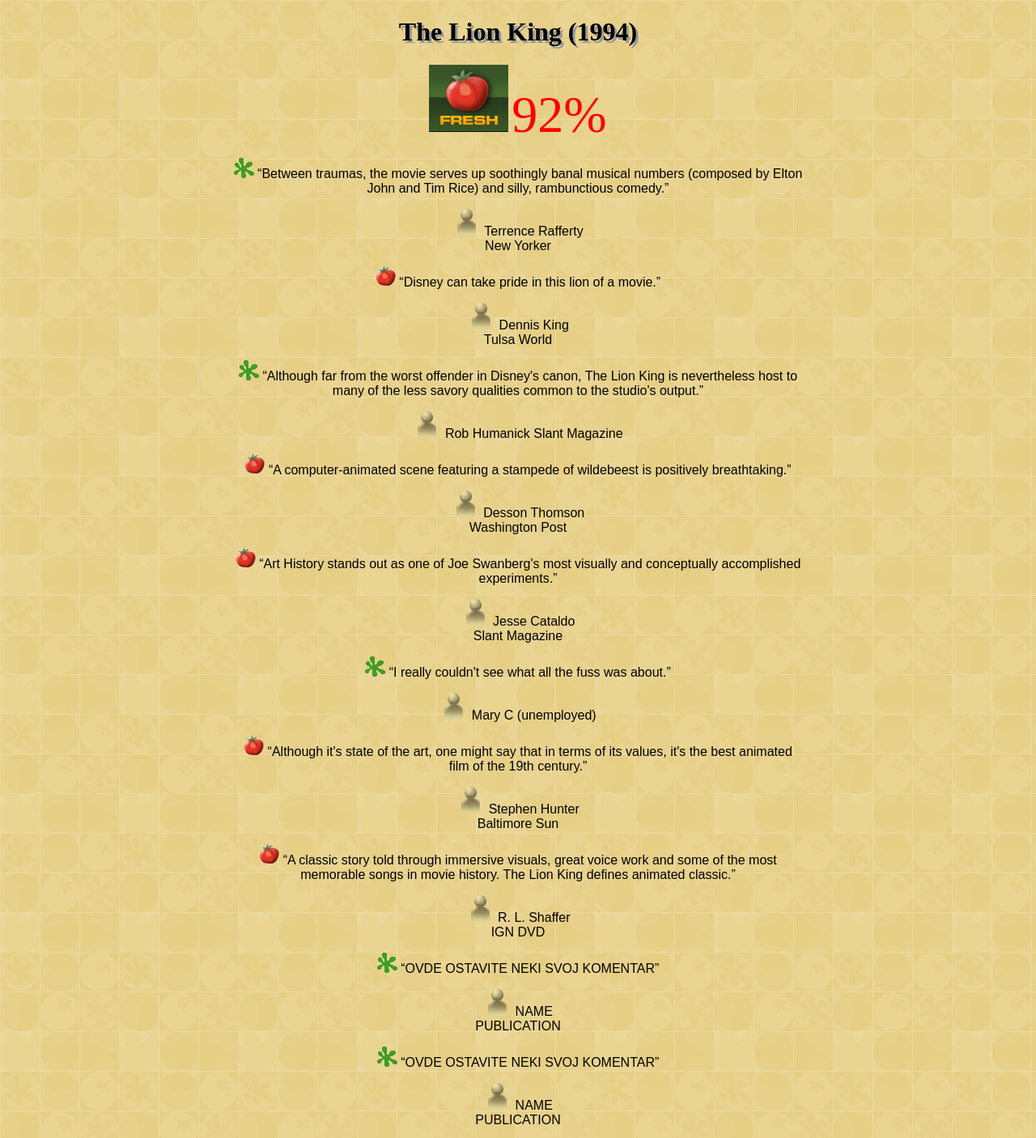
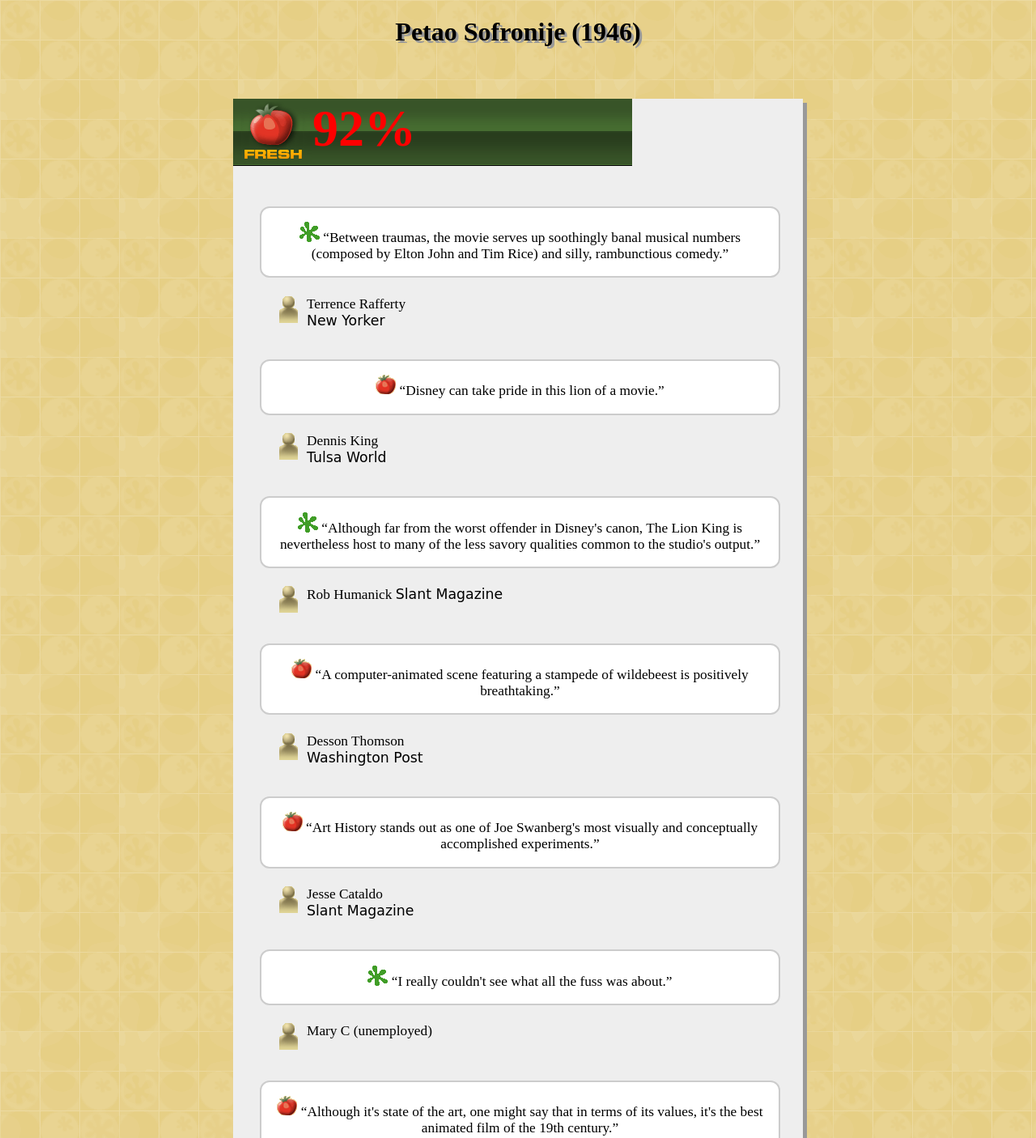
Before and after one commit to VeViC/PIA-homeworks, a PHP site: page /movie_index.html in a window 1280 px wide. Shown: the top 1406 px of the page at 81% size. Run offline with PHP 8.4, Linux system fonts and the light colour scheme.

Commit message:
Third commit
Added comment section

```diff
--- a/hw-1/movie.css
+++ b/hw-1/movie.css
@@ -15,11 +15,61 @@ h1 {
     width: 55vw;
     margin: auto;
     text-align: center;
+    background-color: #eeeeee;
+    box-shadow: 5px 5px #999999;
+}
+
+.percentage-div {
+    font-weight: bold;
+    display: flex;
+    position: relative;
+    margin-top: 4em;
+    margin-bottom: 1rem;
+    width: 70%;
+    background: url("images/rbg.png");
+
+}
+
+.comments-div {
+    padding: 1em;
+    display: flex;
+    flex-direction: column;
+    background-color: #eeeeee;
+
+}
+
+.quotebubble {
+    width: 90%;
+    border-color: #CCCCCC;
+    background-color: #ffffff;
+    border-width: 2px;
+    border-radius: 12px;
+    padding: 1em;
+    border-style: solid;
+    align-self: center;
+    margin-left: 5px;
+}
+
+.critique {
+    text-align: left;
+    margin-top: 5px;
+    padding-left: 35px;
+    margin-bottom: 20px;
+}
+
+.critique > img {
+    float: left;
+    margin-right: 5px;
+}
+
+.publication {
+    font-family: cursive;
 }
 
 p {
-    font-size: 1em;
-    font-family: Arial, Helvetica, sans-serif;
+    font-size: 13pt;
+    font-family: "Times New Roman", Times, serif;
+
 }
 
 .percentage {
--- a/hw-1/movie_index.html
+++ b/hw-1/movie_index.html
@@ -16,19 +16,22 @@
 
 <body>
 
-  <h1>The Lion King (1994)</h1>
+  <h1>Petao Sofronije (1946)</h1>
 
   <div class="div-main">
-
+    <div class="percentage-div">
   <img src="images/freshbig.png" alt="Rotten" />
   <span class="percentage" style="color: red">92%</span>
+    </div>
 
+<div class="comments-div">
   <p class="quotebubble">
     <img src="images/rotten.gif" alt="Rotten" />
     <q>Between traumas, the movie serves up soothingly banal musical numbers
       (composed by Elton John and Tim Rice) and silly, rambunctious comedy.</q>
   </p>
-  <p>
+
+  <p class="critique">
     <img src="images/critic.gif" alt="Critic" />
     Terrence Rafferty <br />
     <span class="publication">New Yorker</span>
@@ -38,7 +41,8 @@
     <img src="images/fresh.gif" alt="Fresh" />
     <q>Disney can take pride in this lion of a movie.</q>
   </p>
-  <p>
+
+  <p class="critique">
     <img src="images/critic.gif" alt="Critic" />
     Dennis King <br />
     <span class="publication">Tulsa World</span>
@@ -50,7 +54,8 @@
       is nevertheless host to many of the less savory qualities common to the
       studio's output.</q>
   </p>
-  <p>
+
+  <p class="critique">
     <img src="images/critic.gif" alt="Critic" />
     Rob Humanick
     <span class="publication">Slant Magazine</span>
@@ -61,7 +66,8 @@
     <q>A computer-animated scene featuring a stampede of wildebeest is
       positively breathtaking.</q>
   </p>
-  <p>
+
+  <p class="critique">
     <img src="images/critic.gif" alt="Critic" />
     Desson Thomson <br />
     <span class="publication">Washington Post</span>
@@ -72,7 +78,8 @@
     <q>Art History stands out as one of Joe Swanberg's most visually and
       conceptually accomplished experiments.</q>
   </p>
-  <p>
+
+  <p class="critique">
     <img src="images/critic.gif" alt="Critic" />
     Jesse Cataldo <br />
     <span class="publication">Slant Magazine</span>
@@ -82,7 +89,8 @@
     <img src="images/rotten.gif" alt="Rotten" />
     <q>I really couldn't see what all the fuss was about.</q>
   </p>
-  <p>
+
+  <p class="critique">
     <img src="images/critic.gif" alt="Critic" />
     Mary C (unemployed)<br />
   </p>
@@ -92,7 +100,8 @@
     <q>Although it's state of the art, one might say that in terms of its
       values, it's the best animated film of the 19th century.</q>
   </p>
-  <p>
+
+  <p class="critique">
     <img src="images/critic.gif" alt="Critic" />
     Stephen Hunter <br />
     <span class="publication">Baltimore Sun</span>
@@ -105,32 +114,35 @@
       animated classic.</q>
   </p>
 
-  <p>
+  <p class="critique">
     <img src="images/critic.gif" alt="Critic" />
     R. L. Shaffer <br />
     <span class="publication">IGN DVD</span>
   </p>
 
   <p class="quotebubble">
-    <img src="images/rotten.gif" alt="Rotten" />
-    <q>OVDE OSTAVITE NEKI SVOJ KOMENTAR</q>
+    <img src="images/fresh.gif" alt="Rotten" />
+    <q>Columbus can shake it up with as much mayhem as his heart desires,
+       but the movie always settles back down to the same static scene.</q>
   </p>
-  <p>
+
+  <p class="critique">
     <img src="images/critic.gif" alt="Critic" />
-    NAME <br />
-    <span class="publication">PUBLICATION</span>
+    Jesse Hassenger <br />
+    <span class="publication">AV Club</span>
   </p>
 
   <p class="quotebubble">
     <img src="images/rotten.gif" alt="Rotten" />
-    <q>OVDE OSTAVITE NEKI SVOJ KOMENTAR</q>
-  </p>
-  <p>
-    <img src="images/critic.gif" alt="Critic" />
-    NAME <br />
-    <span class="publication">PUBLICATION</span>
+    <q>Unfortunately I found this sequel to be a disappointment.</q>
   </p>
 
+  <p class="critique">
+    <img src="images/critic.gif" alt="Critic" />
+    Rachel Wagner <br />
+    <span class="publication">rachelsreviews.net</span>
+  </p>
+</div>
   <!-- sekcija sa informacijama: desna kolona. -->
   <img src="images/cover.png" alt="general overview" />
   <dl>
```
